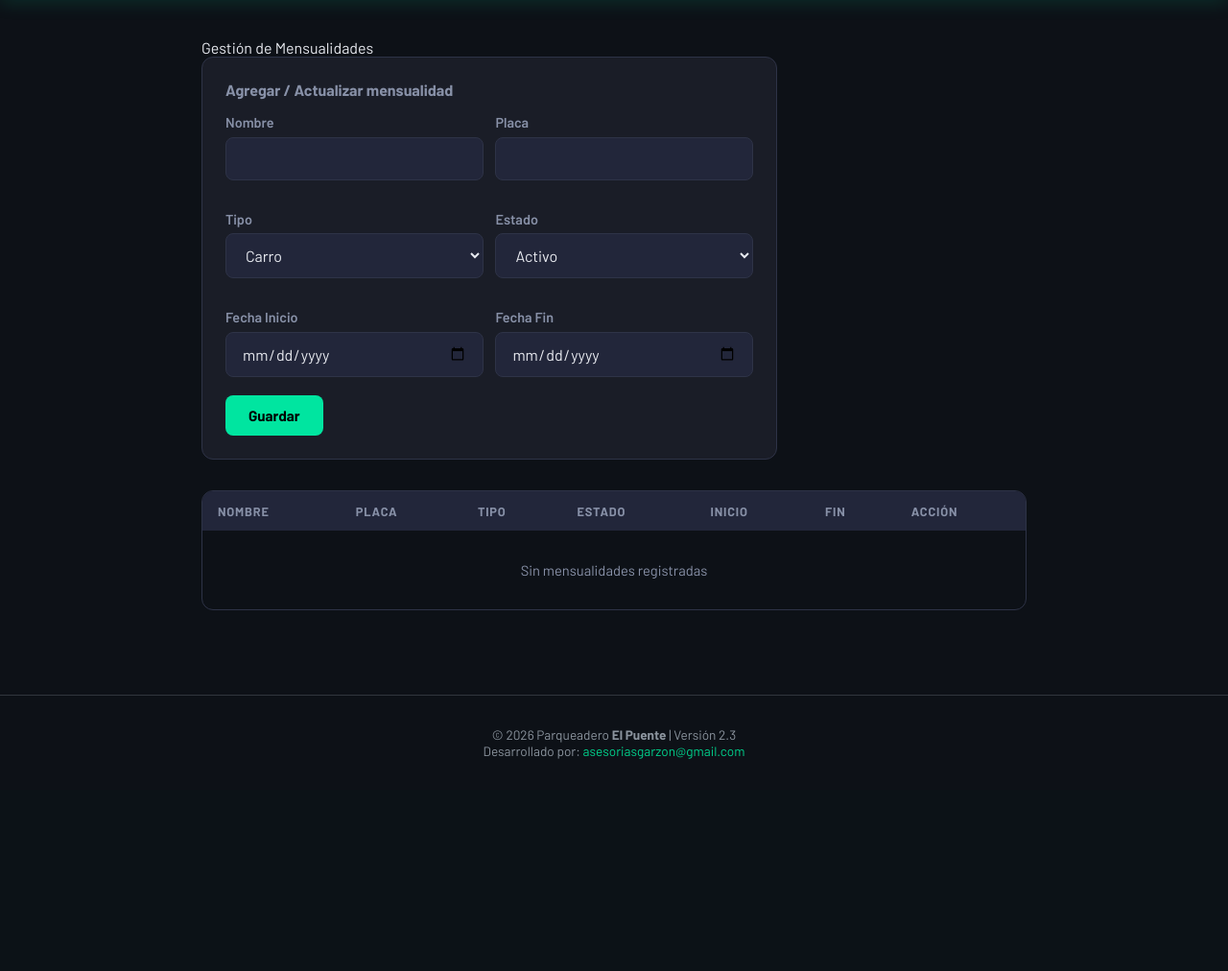
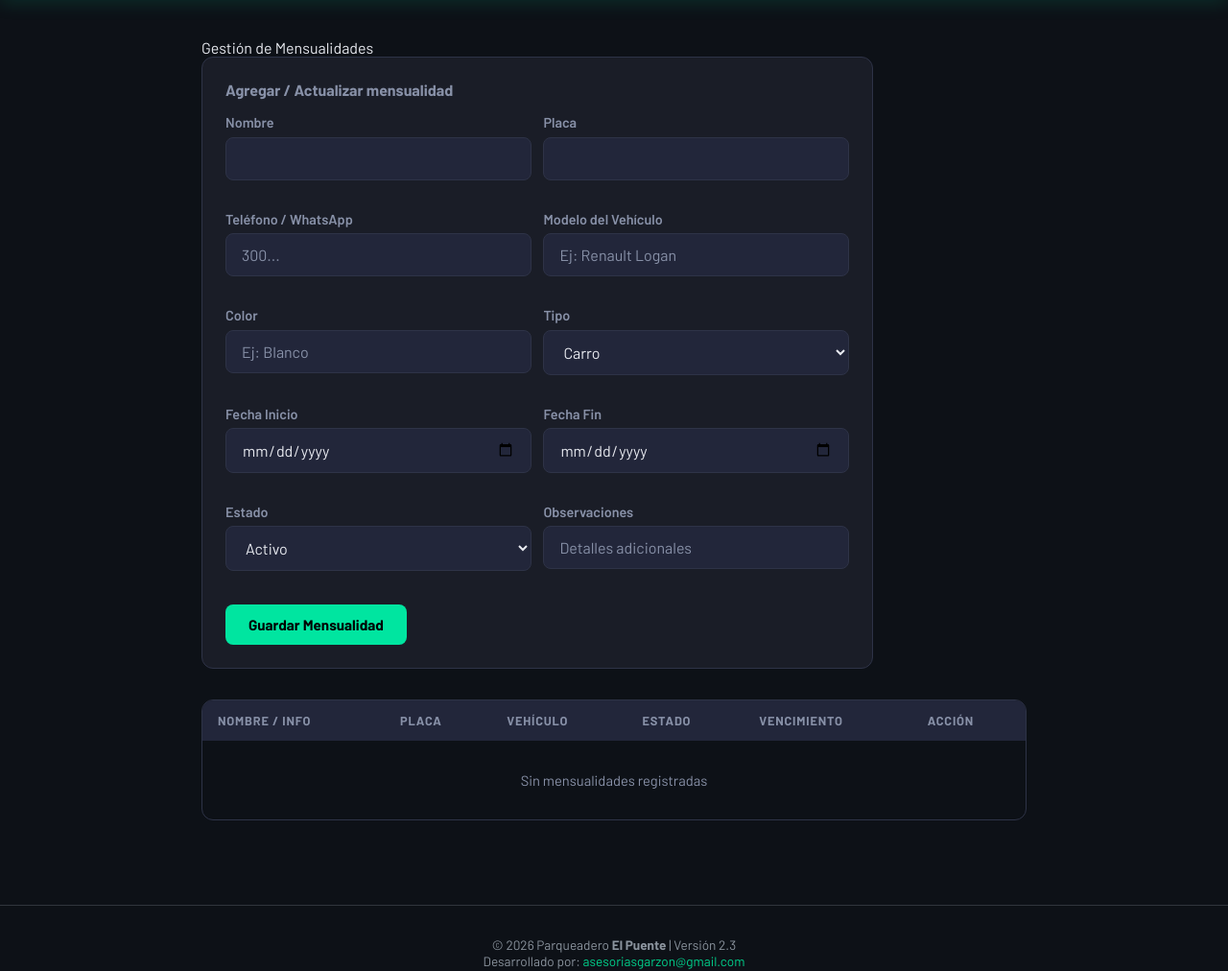
Before and after one commit to asesoriasgarzon-dev/parqueadero-elpuente, a Flask app: page /mensualidades in a window 1280 px wide. Shown: the part 48-1060 px from the top of the page at 96% size. Before the commit the page ends 839 px from the top, so only its background shows below. Run offline with Flask 3, Linux system fonts and the light colour scheme; the visitor is signed in with stand-in values (Sample User, id 1); data that the repository does not hold is empty; some web fonts are replaced.

Commit message:
Update mensualidades.html layout and form fields

```diff
--- a/templates/mensualidades.html
+++ b/templates/mensualidades.html
@@ -3,7 +3,7 @@
 {% block content %}
 <div class="page-title">Gestión de <span>Mensualidades</span></div>
 
-<div class="card" style="max-width:600px;margin-bottom:2rem">
+<div class="card" style="max-width:700px;margin-bottom:2rem">
   <div style="font-weight:700;margin-bottom:1rem;color:var(--text2)">Agregar / Actualizar mensualidad</div>
   <form method="POST">
     <div style="display:grid;grid-template-columns:1fr 1fr;gap:.8rem">
@@ -15,6 +15,20 @@
         <label>Placa</label>
         <input name="placa" class="form-control" style="text-transform:uppercase" required>
       </div>
+
+      <div class="form-group">
+        <label>Teléfono / WhatsApp</label>
+        <input name="telefono" class="form-control" placeholder="300...">
+      </div>
+      <div class="form-group">
+        <label>Modelo del Vehículo</label>
+        <input name="modelo" class="form-control" placeholder="Ej: Renault Logan">
+      </div>
+
+      <div class="form-group">
+        <label>Color</label>
+        <input name="color" class="form-control" placeholder="Ej: Blanco">
+      </div>
       <div class="form-group">
         <label>Tipo</label>
         <select name="tipo" class="form-control">
@@ -22,6 +36,16 @@
           <option value="moto">Moto</option>
         </select>
       </div>
+
+      <div class="form-group">
+        <label>Fecha Inicio</label>
+        <input name="fecha_inicio" type="date" class="form-control" required>
+      </div>
+      <div class="form-group">
+        <label>Fecha Fin</label>
+        <input name="fecha_fin" type="date" class="form-control" required>
+      </div>
+
       <div class="form-group">
         <label>Estado</label>
         <select name="estado" class="form-control">
@@ -30,36 +54,47 @@
         </select>
       </div>
       <div class="form-group">
-        <label>Fecha Inicio</label>
-        <input name="fecha_inicio" type="date" class="form-control" required>
-      </div>
-      <div class="form-group">
-        <label>Fecha Fin</label>
-        <input name="fecha_fin" type="date" class="form-control" required>
+        <label>Observaciones</label>
+        <input name="observaciones" class="form-control" placeholder="Detalles adicionales">
       </div>
     </div>
-    <button type="submit" class="btn btn-primary">Guardar</button>
+    <button type="submit" class="btn btn-primary" style="margin-top: 1rem;">Guardar Mensualidad</button>
   </form>
 </div>
 
 <div class="table-wrap">
   <table>
     <thead>
-      <tr><th>Nombre</th><th>Placa</th><th>Tipo</th><th>Estado</th><th>Inicio</th><th>Fin</th><th>Acción</th></tr>
+      <tr>
+        <th>Nombre / Info</th>
+        <th>Placa</th>
+        <th>Vehículo</th>
+        <th>Estado</th>
+        <th>Vencimiento</th>
+        <th>Acción</th>
+      </tr>
     </thead>
     <tbody>
     {% for item in lista %}
     <tr>
-      <td>{{ item.reg.nombre }}</td>
+      <td>
+        <b>{{ item.reg.nombre }}</b><br>
+        <small style="color:var(--text2)">{{ item.reg.telefono }}</small>
+      </td>
       <td><b>{{ item.reg.placa }}</b></td>
-      <td>{{ item.reg.tipo|capitalize }}</td>
+      <td>
+        {{ item.reg.tipo|capitalize }}<br>
+        <small style="color:var(--text2)">{{ item.reg.modelo }} - {{ item.reg.color }}</small>
+      </td>
       <td>
         {% if item.alerta == 'Vencida' %}<span class="badge badge-red">Vencida</span>
         {% elif item.alerta == 'Por vencer' %}<span class="badge badge-warn">Por vencer</span>
         {% else %}<span class="badge badge-green">Activo</span>{% endif %}
       </td>
-      <td>{{ item.reg.fecha_inicio }}</td>
-      <td>{{ item.reg.fecha_fin }}</td>
+      <td>
+        <small>Desde: {{ item.reg.fecha_inicio }}</small><br>
+        <b>Hasta: {{ item.reg.fecha_fin }}</b>
+      </td>
       <td>
         <a href="{{ url_for('eliminar_mensualidad', id=item.reg.id) }}"
            onclick="return confirm('¿Eliminar esta mensualidad?')"
@@ -67,7 +102,7 @@
       </td>
     </tr>
     {% else %}
-    <tr><td colspan="7" style="text-align:center;color:var(--text2);padding:2rem">Sin mensualidades registradas</td></tr>
+    <tr><td colspan="6" style="text-align:center;color:var(--text2);padding:2rem">Sin mensualidades registradas</td></tr>
     {% endfor %}
     </tbody>
   </table>
```
